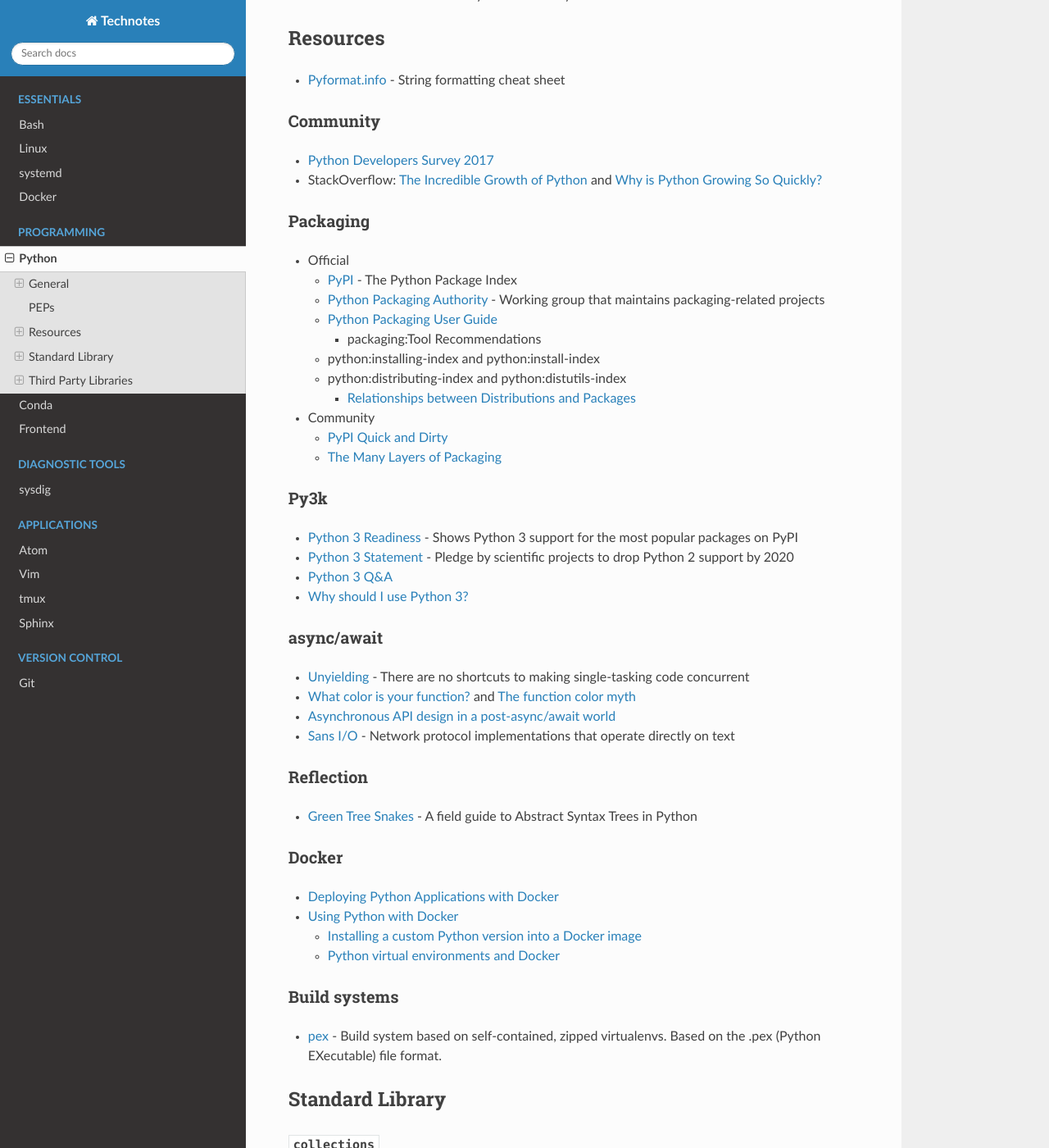
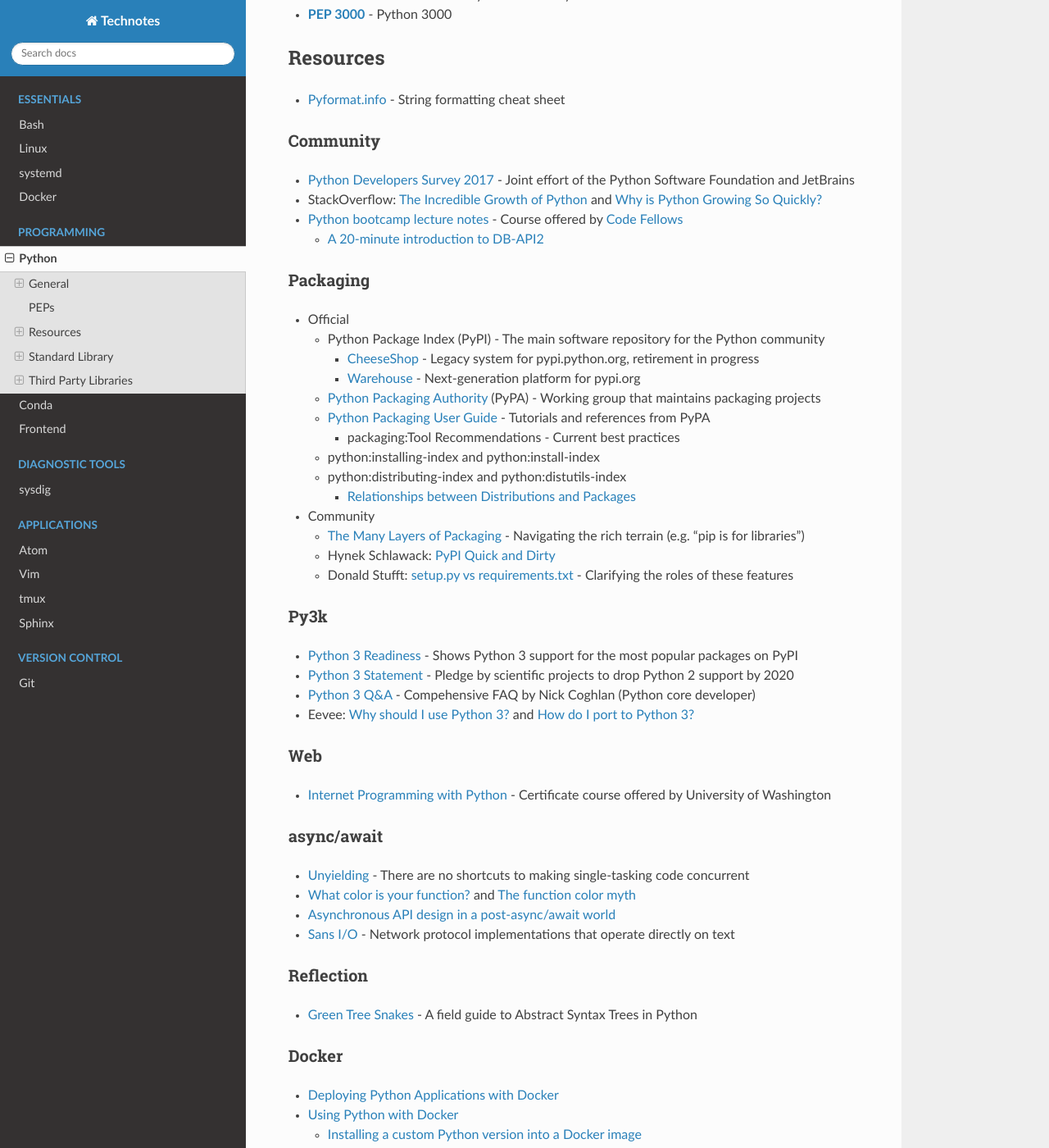
Before and after one commit to heterotopian/technotes, a Sphinx documentation site: the page built from source/python.rst, in a window 1280 px wide and 1400 px high, scrolled down 990 px. Shown: the whole window at 82% size. Built offline with Sphinx 7.4.7 and the Read the Docs theme 2.0.0, drawn with Linux system fonts in a browser that asks for light colours; some of the changed text lies outside the part shown.

Commit message:
Minor changes, add Resources/Web section

```diff
--- a/source/python.rst
+++ b/source/python.rst
@@ -8,7 +8,7 @@
 =======
 
 - :ref:`python:glossary` -
-  Official definitions of important jargon terms
+  Official definitions for common jargon terms
 
 
 `The Python Language Reference <https://docs.python.org/2/reference/index.html>`_
@@ -53,6 +53,7 @@
 - :pep:`441` - Improving Python ZIP Application Support
 - :pep:`443` - Single-dispatch generic functions
 - :pep:`492` - Coroutines with async and await syntax
+- :pep:`3000` - Python 3000
 
 
 
@@ -65,10 +66,15 @@
 Community
 ---------
 
-- `Python Developers Survey 2017 <https://www.jetbrains.com/research/python-developers-survey-2017/>`_
+- `Python Developers Survey 2017 <https://www.jetbrains.com/research/python-developers-survey-2017/>`_ -
+  Joint effort of the Python Software Foundation and JetBrains
 - StackOverflow:
   `The Incredible Growth of Python <https://stackoverflow.blog/2017/09/06/incredible-growth-python/>`_ and
   `Why is Python Growing So Quickly? <https://stackoverflow.blog/2017/09/14/python-growing-quickly/>`_
+- `Python bootcamp lecture notes <https://cewing.github.io/training.codefellows/index.html>`_ -
+  Course offered by `Code Fellows <http://www.codefellows.org/courses/code-401/advanced-software-development-in-python/>`_
+
+  - `A 20-minute introduction to DB-API2 <https://cewing.github.io/training.codefellows/lectures/day21/intro_to_dbapi2.html>`_
 
 
 Packaging
@@ -76,12 +82,20 @@
 
 - Official
 
-  - `PyPI <https://pypi.python.org/pypi>`_ - The Python Package Index
-  - `Python Packaging Authority <https://www.pypa.io/en/latest/>`_ -
-    Working group that maintains packaging-related projects
-  - `Python Packaging User Guide <https://packaging.python.org/>`_
+  - Python Package Index (PyPI) - The main software repository for the Python community
 
-    - :ref:`packaging:Tool Recommendations`
+    - `CheeseShop <https://pypi.python.org/pypi>`_ -
+      Legacy system for pypi.python.org, retirement in progress
+    - `Warehouse <https://pypi.org/>`_ -
+      Next-generation platform for pypi.org
+
+  - `Python Packaging Authority <https://www.pypa.io/en/latest/>`_ (PyPA) -
+    Working group that maintains packaging projects
+  - `Python Packaging User Guide <https://packaging.python.org/>`_ -
+    Tutorials and references from PyPA
+
+    - :ref:`packaging:Tool Recommendations` -
+      Current best practices
 
   - :ref:`python:installing-index` and :ref:`python:install-index`
   - :ref:`python:distributing-index` and :ref:`python:distutils-index`
@@ -90,8 +104,13 @@
 
 - Community
 
-  - `PyPI Quick and Dirty <https://hynek.me/articles/sharing-your-labor-of-love-pypi-quick-and-dirty/>`_
-  - `The Many Layers of Packaging <http://sedimental.org/the_packaging_gradient.html>`_
+  - `The Many Layers of Packaging <http://sedimental.org/the_packaging_gradient.html>`_ -
+    Navigating the rich terrain (e.g. "pip is for libraries")
+  - Hynek Schlawack:
+    `PyPI Quick and Dirty <https://hynek.me/articles/sharing-your-labor-of-love-pypi-quick-and-dirty/>`_
+  - Donald Stufft:
+    `setup.py vs requirements.txt <https://caremad.io/posts/2013/07/setup-vs-requirement/>`_ -
+    Clarifying the roles of these features
 
 
 Py3k
@@ -101,8 +120,19 @@
   Shows Python 3 support for the most popular packages on PyPI
 - `Python 3 Statement <http://python3statement.org/>`_ -
   Pledge by scientific projects to drop Python 2 support by 2020
-- `Python 3 Q&A <http://python-notes.curiousefficiency.org/en/latest/python3/questions_and_answers.html>`_
-- `Why should I use Python 3? <https://eev.ee/blog/2016/07/31/python-faq-why-should-i-use-python-3/>`_
+- `Python 3 Q&A <http://python-notes.curiousefficiency.org/en/latest/python3/questions_and_answers.html>`_ -
+  Compehensive FAQ by Nick Coghlan (Python core developer)
+- Eevee:
+  `Why should I use Python 3? <https://eev.ee/blog/2016/07/31/python-faq-why-should-i-use-python-3/>`_ and
+  `How do I port to Python 3? <https://eev.ee/blog/2016/07/31/python-faq-how-do-i-port-to-python-3/>`_
+
+
+Web
+---
+
+- `Internet Programming with Python <http://cewing.github.io/training.python_web/html/index.html>`_ -
+  Certificate course offered by University of Washington
+
 
 
 async/await
@@ -138,8 +168,8 @@
 -------------
 
 - `pex <https://pex.readthedocs.io/en/stable/>`_ -
-  Build system based on self-contained, zipped virtualenvs.
-  Based on the .pex (Python EXecutable) file format.
+  Build system based on :pep:`441` and archived virtualenvs.
+  Defines the .pex (Python EXecutable) file format.
 
 
 
```
